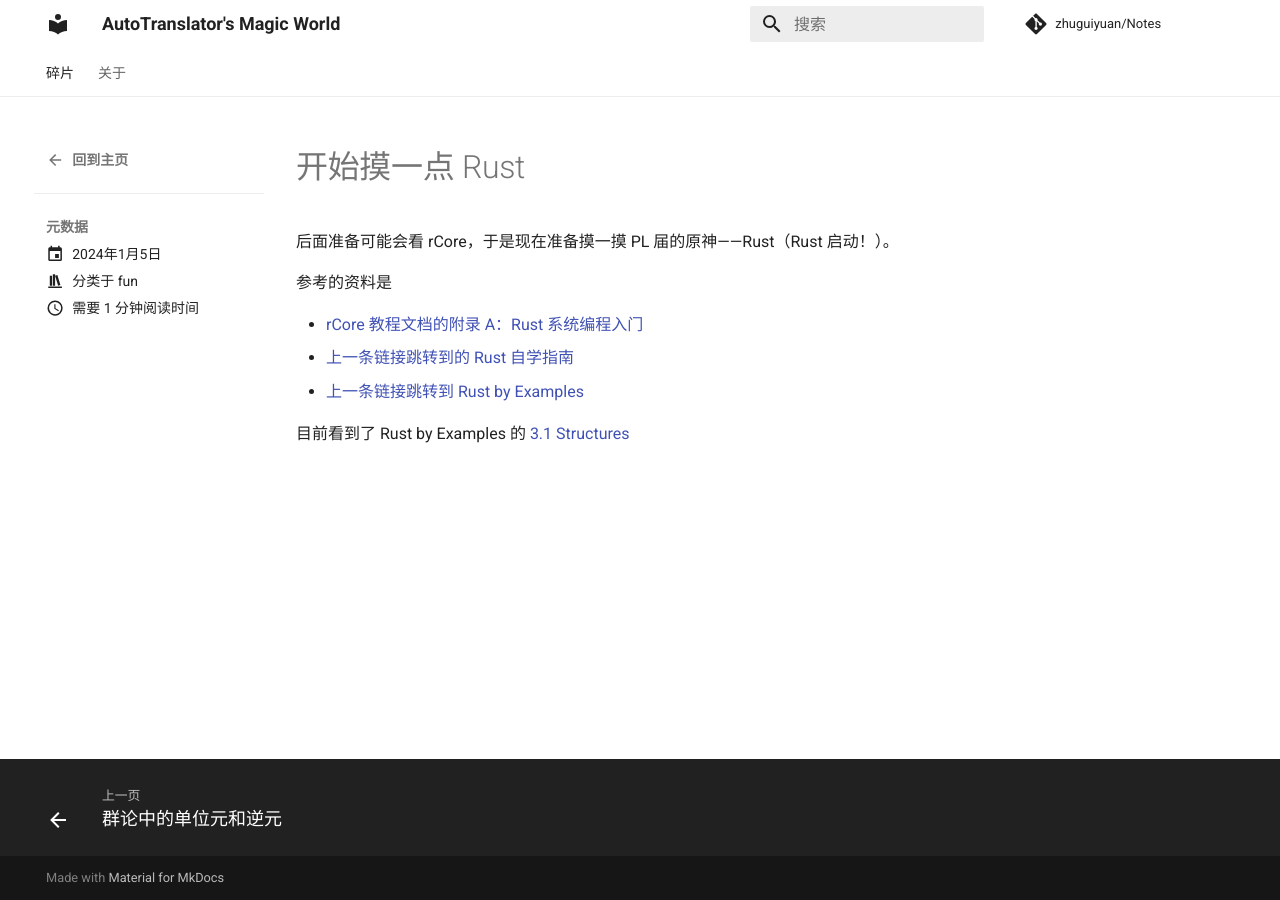
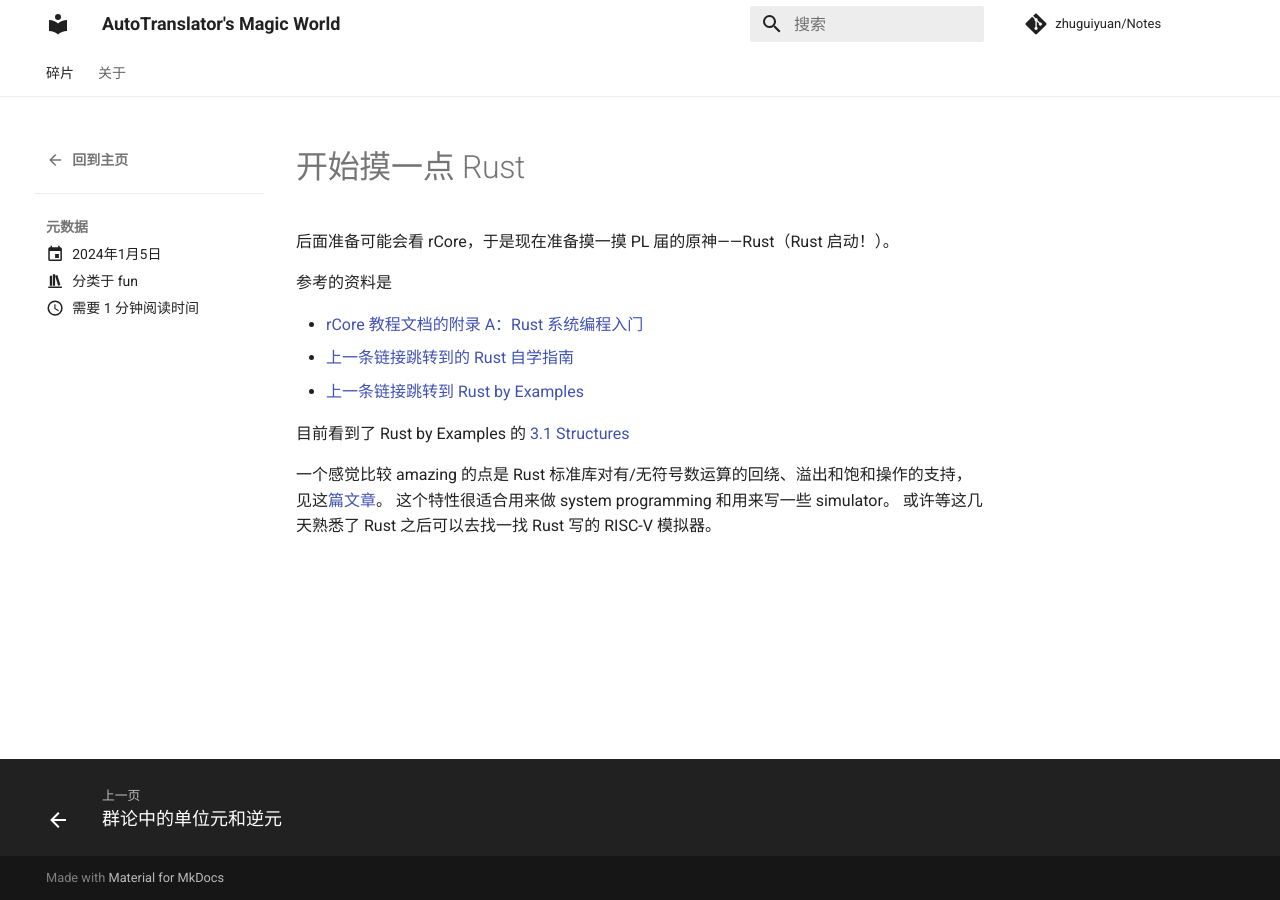
Before and after one commit to zhuguiyuan/Notes, an MkDocs documentation site: the page built from docs/posts/[20240105] 开始摸一点 Rust.md, in a window 1280 px wide. Built offline with MkDocs 1.6.1 and Material for MkDocs 9.7.7, drawn with Linux system fonts in a browser that asks for light colours; comment, search, counter and statistics services are not loaded.

Commit message:
Add some suplementation.

```diff
--- a/docs/posts/[20240105] 开始摸一点 Rust.md
+++ b/docs/posts/[20240105] 开始摸一点 Rust.md
@@ -15,3 +15,10 @@ categories:
 - [上一条链接跳转到 Rust by Examples](https://doc.rust-lang.org/rust-by-example/index.html)
 
 目前看到了 Rust by Examples 的 [3.1 Structures](https://doc.rust-lang.org/rust-by-example/custom_types/structs.html)
+
+<!-- more -->
+
+一个感觉比较 amazing 的点是 Rust 标准库对有/无符号数运算的回绕、溢出和饱和操作的支持，
+见这[篇文章](https://sdl.moe/post/rust-int-overflow/)。
+这个特性很适合用来做 system programming 和用来写一些 simulator。
+或许等这几天熟悉了 Rust 之后可以去找一找 Rust 写的 RISC-V 模拟器。
```
